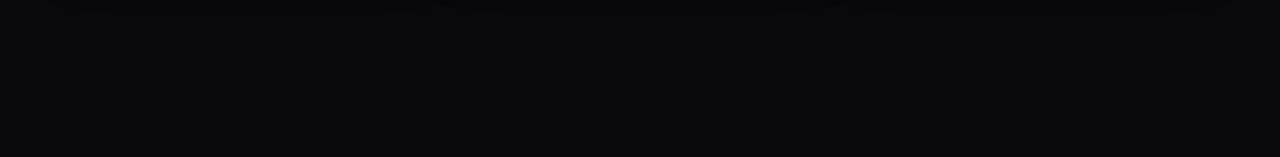
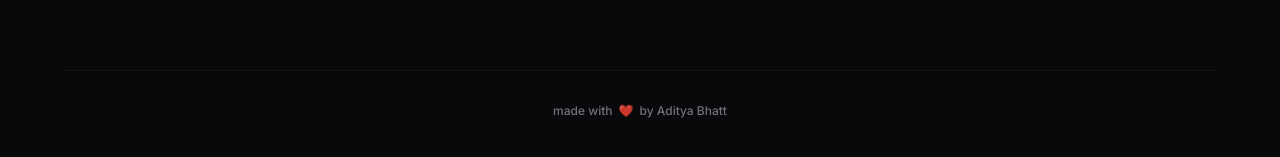
Before and after one commit to PerSis2863/UniVerse, a Next.js app in the folder apps/web/: page / in a window 1280 px wide. Shown: the part 1036-1193 px from the top of the page. Before the commit the page ends 1074 px from the top, so only its background shows below. Built offline with nearby package versions, Linux system fonts and the light colour scheme.

Commit message:
feat: add made with love footer

```diff
--- a/apps/web/src/app/page.tsx
+++ b/apps/web/src/app/page.tsx
@@ -94,6 +94,13 @@
             ))}
           </div>
         </div>
+
+        {/* Footer */}
+        <div className="max-w-6xl mx-auto mt-32 border-t border-white/[0.05] pt-8 flex items-center justify-center">
+          <p className="text-xs text-zinc-500 flex items-center gap-1.5 font-medium">
+            made with <span className="text-rose-500 animate-pulse">❤️</span> by Aditya Bhatt
+          </p>
+        </div>
       </main>
     </div>
   );
```
